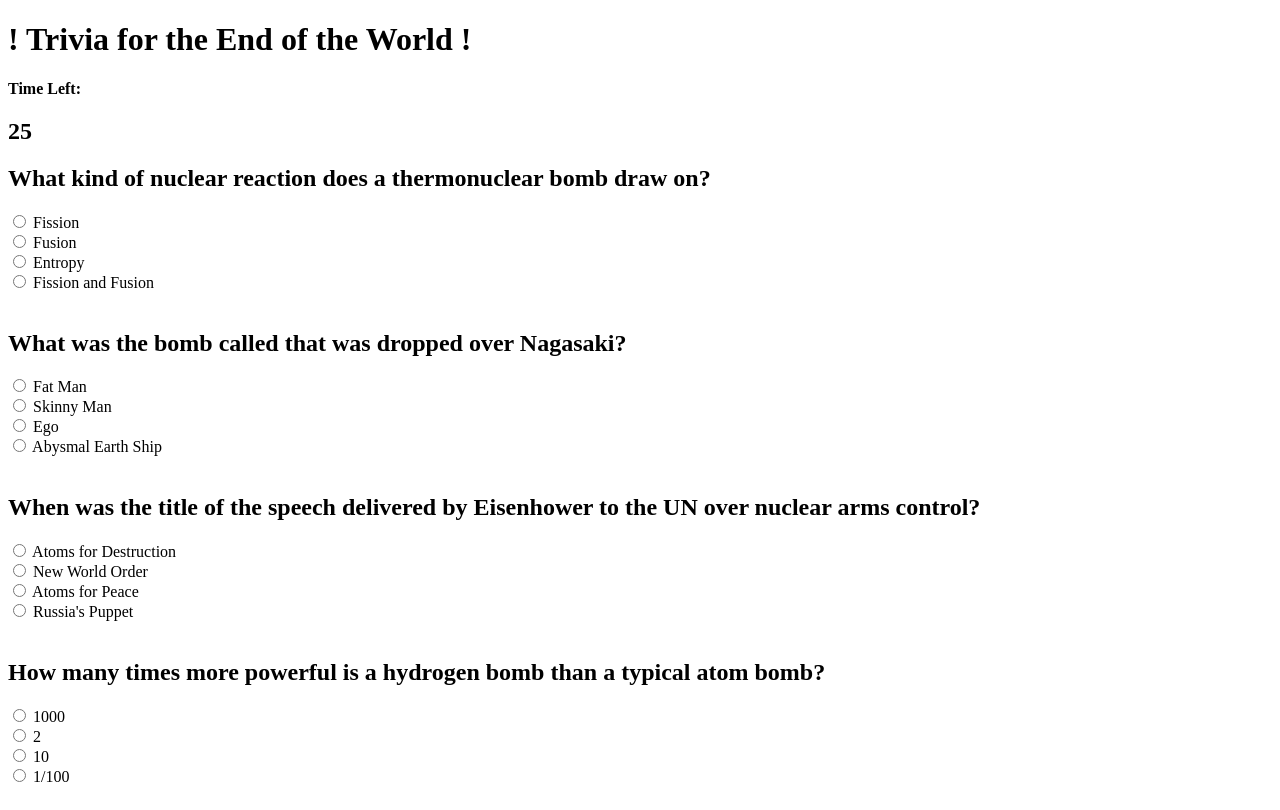
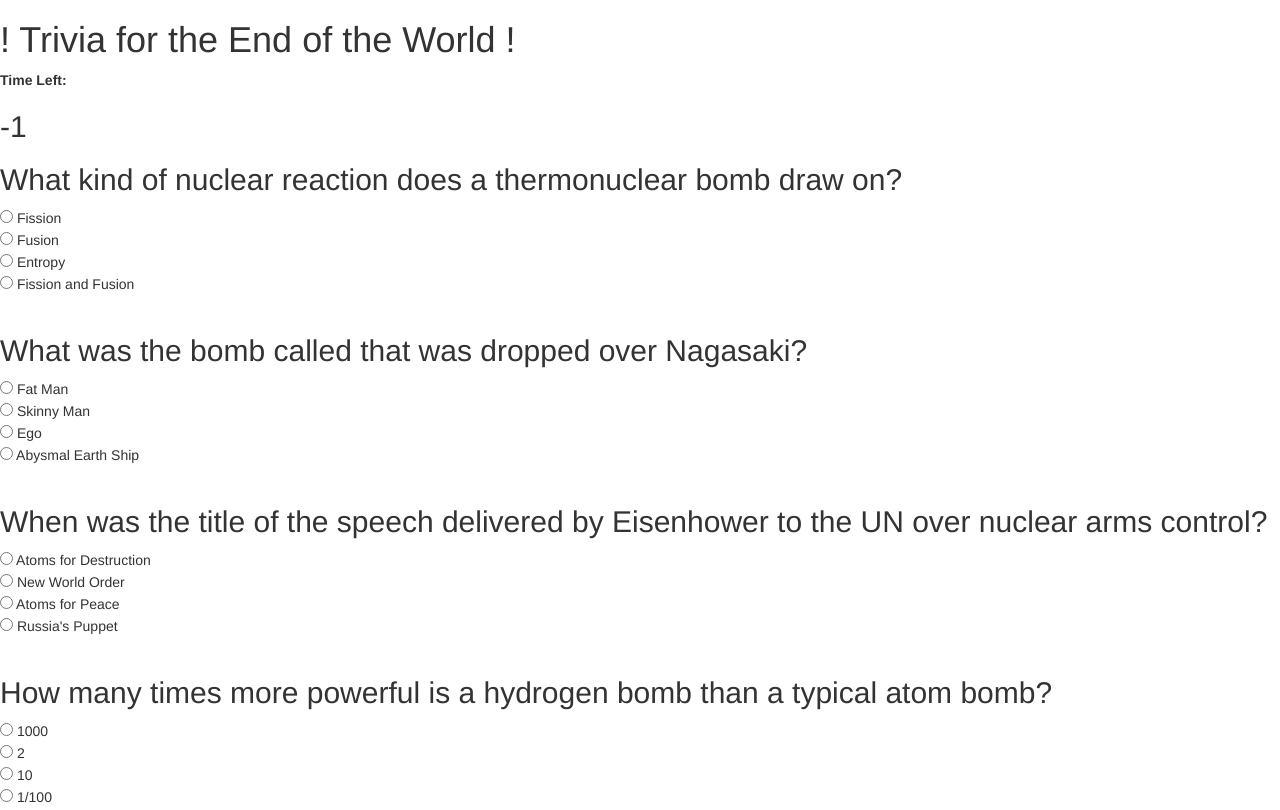
Before and after one commit to Chalmiller/TriviaGame, a plain HTML site: page index.html in a window 1280 px wide. Shown: the top 810 px of the page. Drawn offline with nearby package versions, Linux system fonts and the light colour scheme.

Commit message:
fixed a timer issue

```diff
--- a/index.html
+++ b/index.html
@@ -3,6 +3,7 @@
   <head>
     <meta charset="UTF-8">
     <title>Armageddon Trivia</title>
+    <link rel="stylesheet" href="https://maxcdn.bootstrapcdn.com/bootstrap/3.3.7/css/bootstrap.min.css" integrity="sha384-BVYiiSIFeK1dGmJRAkycuHAHRg32OmUcww7on3RYdg4Va+PmSTsz/K68vbdEjh4u" crossorigin="anonymous">
   </head>
   <body>
     <h1>! Trivia for the End of the World !</h1>
@@ -76,22 +77,25 @@
       var losses = 0;
       var unanswered = 0;
       var total = 5;
-      var time = 30
+      var time = 5
 
 
       function startQuiz(){
-        intervalId = setInterval(countDown, 1000);
+        var intervalId = setInterval(countDown, 1000);
         }
 
         function countDown(){
+
             time--;
 
-            $(".time-left").html('<b>' + 'Time Left: ' + "<h2>" + time + "</h2>" + '</b>');
+            $(".time-left").html('<b>' + 'Time Left: ' + "<h2>" + time + "</h2>" + '</b>')
             if (time === 0){
+                alert("hey");
                 stop();
                 }
             };
       startQuiz();
+      countDown();
 
       // var windowTimeout = setTimeout(function(){
       //   window.location = 'heyo.html';
```
